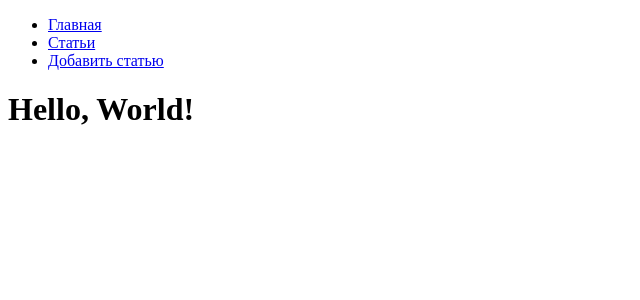
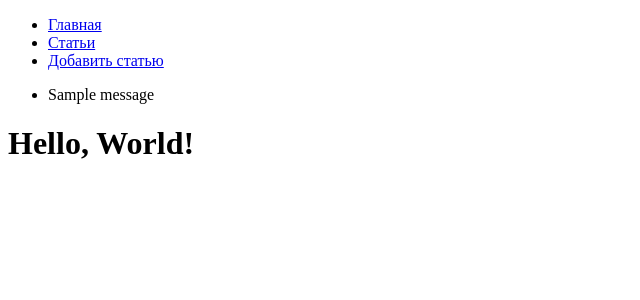
Before and after one commit to volkbav/hexlet-django-blog, a Django app: page / in a window 1280 px wide. Shown: the top 300 px of the page, without its empty margins (0-640 px from the left). Run offline with Django 5.2, Linux system fonts and the light colour scheme; one stand-in notice (Sample message) is shown.

Commit message:
add messages

```diff
--- a/hexlet_django_blog/article/views.py
+++ b/hexlet_django_blog/article/views.py
@@ -6,6 +6,7 @@ from django.shortcuts import (
 #from django.http import HttpResponse
 from django.views import View
 from django.urls import reverse
+from django.contrib import messages
 
 from hexlet_django_blog.article.models import Article
 
@@ -43,7 +44,9 @@ class ArticleFormCreateView(View):
         form = ArticleForm(request.POST)
         if form.is_valid(): # Если данные корректные, то сохраняем данные формы
             form.save()
+            messages.success(request, "Article Added")
             return redirect('articles') # Редирект на указанный маршрут
+        messages.error(request, "wrong data")
         # Если данные некорректные, то возвращаем человека обратно на страницу с заполненной формой
         return render(request, 'articles/create.html', {'form': form})
 
--- a/hexlet_django_blog/templates/base.html
+++ b/hexlet_django_blog/templates/base.html
@@ -15,6 +15,15 @@
         </ul>
     {% endblock %}
 </div>
+<div>
+    {% if messages %}
+        <ul class="messages">
+            {% for message in messages %}
+            <li{% if message.tags %} class="{{ message.tags }}"{% endif %}>{{ message }}</li>
+            {% endfor %}
+        </ul>
+        {% endif %}
+</div>
 <div id="content">
     {% block content %}{% endblock %}
 </div>
```
Also changed, not shown: db.sqlite3.
